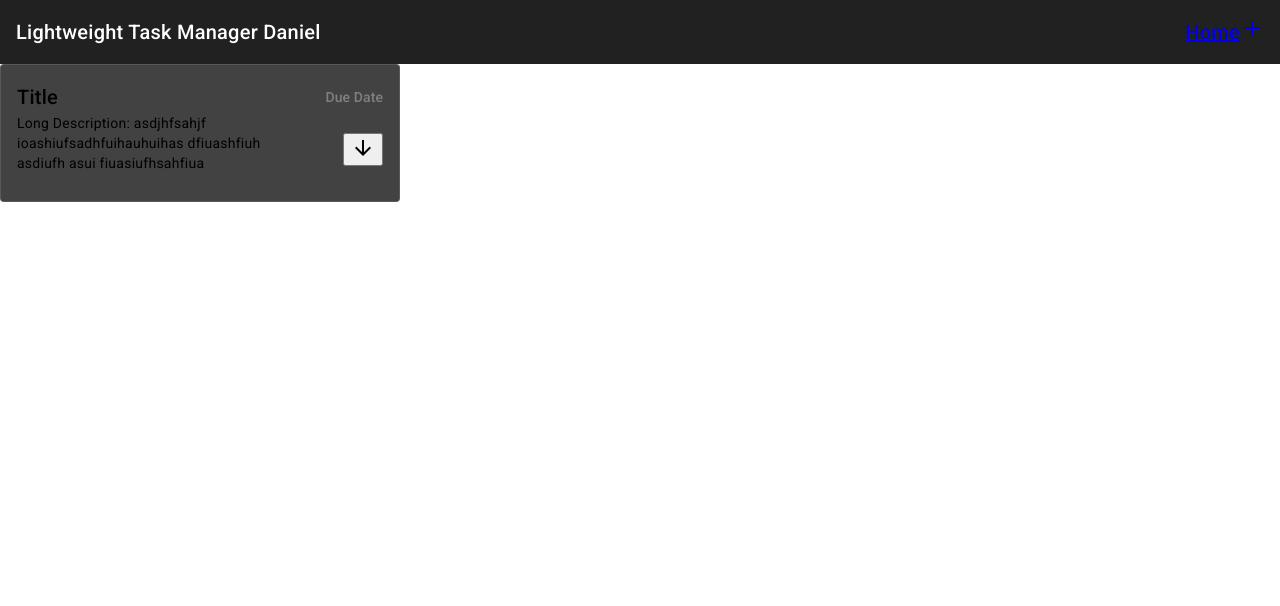
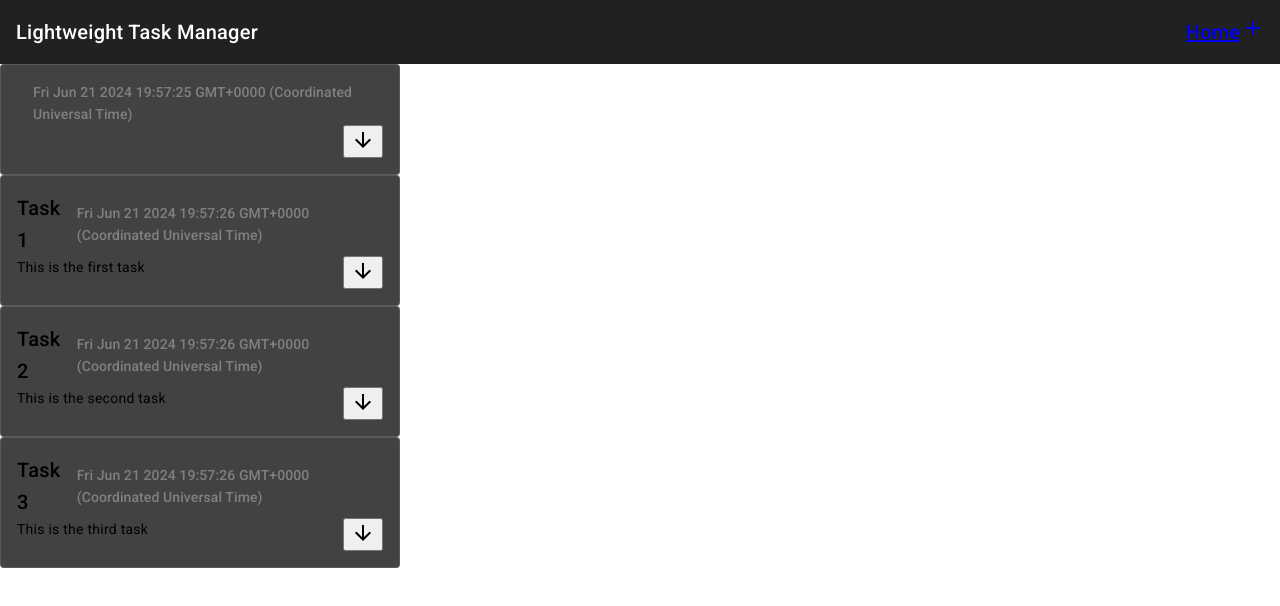
Before and after one commit to Revivedaniel/Lightweight-Task-Manager, an Angular app: page /home in a window 1280 px wide. Shown: the top 606 px of the page. Built offline with nearby package versions, Linux system fonts and the light colour scheme.

Commit message:
Created the Task service and added the Dexie package to interface with IndexedDB.

```diff
--- a/package.json
+++ b/package.json
@@ -21,6 +21,7 @@
     "@angular/platform-browser-dynamic": "^17.0.0",
     "@angular/router": "^17.0.0",
     "@angular/service-worker": "^17.0.0",
+    "dexie": "^4.0.7",
     "rxjs": "~7.8.0",
     "tslib": "^2.3.0",
     "zone.js": "~0.14.2"
--- a/src/app/add-task/add-task.component.ts
+++ b/src/app/add-task/add-task.component.ts
@@ -4,6 +4,8 @@ import {MatFormFieldModule} from '@angular/material/form-field';
 import {MatDatepickerModule} from '@angular/material/datepicker';
 import {FormControl, FormGroup, FormsModule, ReactiveFormsModule} from '@angular/forms';
 import { provideNativeDateAdapter } from '@angular/material/core';
+import { Task } from '../models/task.model';
+import { TaskService } from '../services/task.service';
 
 @Component({
   selector: 'app-add-task',
@@ -21,7 +23,19 @@ export class AddTaskComponent {
     dueDate: new FormControl(''),
   });
 
+  constructor(private taskService: TaskService) {}
+
   onSubmit(): void {
     console.log('Form submitted', this.taskForm.value);
+    if (this.taskForm.valid) {
+      const newTask: Task = {
+        title: this.taskForm.value.title!,
+        description: this.taskForm.value.description!,
+        dueDate: new Date(this.taskForm.value.dueDate!),
+      }
+      this.taskService.addTask(newTask).then(id => {
+        console.log('Task added with id', id);
+      })
+    }
   }
 }
--- a/src/app/app.component.ts
+++ b/src/app/app.component.ts
@@ -11,8 +11,6 @@ import { DynamicHeaderComponent, HeaderButton } from './shared/dynamic-header/dy
   styleUrl: './app.component.scss'
 })
 export class AppComponent {
-  // TODO: Create a service to manage the tasks.
-  // TODO: Make the app a PWA.
   buttons: HeaderButton[] = [
     {
       functionalityType: 'Link',
--- a/src/app/app.config.ts
+++ b/src/app/app.config.ts
@@ -5,10 +5,16 @@ import { routes } from './app.routes';
 import { provideAnimationsAsync } from '@angular/platform-browser/animations/async';
 import { MatSlideToggleModule } from '@angular/material/slide-toggle';
 import { provideServiceWorker } from '@angular/service-worker';
+import { AppDB } from './db';
 
 export const appConfig: ApplicationConfig = {
-  providers: [provideRouter(routes), provideAnimationsAsync(), provideServiceWorker('ngsw-worker.js', {
-        enabled: !isDevMode(),
-        registrationStrategy: 'registerWhenStable:30000'
-    })]
+  providers: [
+    provideRouter(routes),
+    provideAnimationsAsync(),
+    provideServiceWorker('ngsw-worker.js', {
+      enabled: !isDevMode(),
+      registrationStrategy: 'registerWhenStable:30000',
+    }),
+    AppDB
+  ],
 };
--- a/src/app/components/task/task.component.html
+++ b/src/app/components/task/task.component.html
@@ -1,12 +1,12 @@
 <mat-card class="example-card" appearance="outlined">
     <mat-card-header class="custom-card-header">
         <div class="header-content">
-          <mat-card-title>{{taskTitle}}</mat-card-title>
-          <mat-card-subtitle>Due Date</mat-card-subtitle>
+          <mat-card-title>{{task.title}}</mat-card-title>
+          <mat-card-subtitle>{{task.dueDate}}</mat-card-subtitle>
         </div>
       </mat-card-header>
     <mat-card-content class="content">
-      <p class="description">{{taskDescription}}</p>
+      <p class="description">{{task.description}}</p>
       <button mat-icon-button>
         <mat-icon>arrow_downward</mat-icon>
       </button>
--- a/src/app/components/task/task.component.ts
+++ b/src/app/components/task/task.component.ts
@@ -2,6 +2,7 @@ import { Component, Input } from '@angular/core';
 import {MatCardModule} from '@angular/material/card';
 import {MatIconModule} from '@angular/material/icon';
 import {MatChipsModule} from '@angular/material/chips';
+import { Task } from '../../models/task.model';
 
 @Component({
   selector: 'app-task',
@@ -17,6 +18,9 @@ export class TaskComponent {
   // TODO: Add a button to mark the task as complete
   // TODO: Add a button to cancel the task aka remove the due date
   // TODO: Add a button to resume the task aka add a due date to the task
-  @Input() taskTitle: string = "Title";
-  @Input() taskDescription: string = "Long Description: asdjhfsahjf ioashiufsadhfuihauhuihas dfiuashfiuh asdiufh asui fiuasiufhsahfiua";
+  @Input() task: Task = {
+    title: '',
+    description: '',
+    dueDate: new Date()
+  };
 }
--- /dev/null
+++ b/src/app/db.ts
@@ -0,0 +1,37 @@
+// db.ts
+import Dexie, { Table } from 'dexie';
+import { Task } from './models/task.model';
+
+export class AppDB extends Dexie {
+  tasks!: Table<Task, number>;
+
+  constructor() {
+    super('ngdexieliveQuery');
+    this.version(1).stores({
+      tasks: '++id, title, description, dueDate',
+    });
+    this.on('populate', () => this.populate());
+  }
+
+  async populate() {
+    await db.tasks.bulkAdd([
+      {
+        title: 'Task 1',
+        description: 'This is the first task',
+        dueDate: new Date(),
+      },
+      {
+        title: 'Task 2',
+        description: 'This is the second task',
+        dueDate: new Date(),
+      },
+      {
+        title: 'Task 3',
+        description: 'This is the third task',
+        dueDate: new Date(),
+      },
+    ]);
+  }
+}
+
+export const db = new AppDB();
--- a/src/app/home/home.component.html
+++ b/src/app/home/home.component.html
@@ -1,3 +1,6 @@
 <!-- Tasks -->
  <!-- TODO: Render these dynamically for all the tasks. -->
 <app-task></app-task>
+<div *ngFor="let task of tasks">
+    <app-task [task]="task"></app-task>
+</div>
--- a/src/app/home/home.component.ts
+++ b/src/app/home/home.component.ts
@@ -1,13 +1,24 @@
-import { Component } from '@angular/core';
+import { Component, OnInit } from '@angular/core';
 import { TaskComponent } from '../components/task/task.component';
+import { CommonModule } from '@angular/common';
+import { Task } from '../models/task.model';
+import { TaskService } from '../services/task.service';
 
 @Component({
   selector: 'app-home',
   standalone: true,
-  imports: [TaskComponent],
+  imports: [TaskComponent, CommonModule],
   templateUrl: './home.component.html',
   styleUrl: './home.component.scss'
 })
-export class HomeComponent {
+export class HomeComponent implements OnInit {
+  tasks: Task[] = [];
 
+  constructor(private taskService: TaskService) {}
+
+  ngOnInit() {
+    this.taskService.getTasks().subscribe(tasks => {
+      this.tasks = tasks;
+    });
+  }
 }
--- /dev/null
+++ b/src/app/models/task.model.ts
@@ -0,0 +1,5 @@
+export interface Task {
+    title: string;
+    description: string;
+    dueDate: Date;
+}
--- /dev/null
+++ b/src/app/services/task.service.ts
@@ -0,0 +1,44 @@
+import { Injectable } from '@angular/core';
+import { Task } from '../models/task.model';
+import { Observable } from 'rxjs';
+import { AppDB } from '../db';
+import { PromiseExtended } from 'dexie';
+
+@Injectable({
+  providedIn: 'root',
+})
+export class TaskService {
+
+  constructor(private db: AppDB) {
+   }
+
+  addTask(task: Task): PromiseExtended<number> {
+    // TODO: Implement Dexie.js to save the task to IndexedDB
+    return this.db.tasks.add(task);
+  };
+
+  getTasks(): Observable<Task[]> {
+    return new Observable<Task[]>(observer => {
+      setTimeout(() => {
+        observer.next([
+          {
+            title: 'Task 1',
+            description: 'This is the first task',
+            dueDate: new Date()
+          },
+          {
+            title: 'Task 2',
+            description: 'This is the second task',
+            dueDate: new Date()
+          },
+          {
+            title: 'Task 3',
+            description: 'This is the third task',
+            dueDate: new Date()
+          }
+        ]);
+        observer.complete();
+      }, 1000);
+    });
+  }
+}
--- a/src/app/shared/dynamic-header/dynamic-header.component.html
+++ b/src/app/shared/dynamic-header/dynamic-header.component.html
@@ -1,5 +1,5 @@
 <mat-toolbar>
-    <span *ngIf="includeJumbotron">{{jumbotronText}} Daniel</span>
+    <span *ngIf="includeJumbotron">{{jumbotronText}}</span>
     <span class="spacer"></span>
     <div *ngFor="let button of buttons">
         <button *ngIf="button.functionalityType === 'Button'">
```
Also changed, not shown: 2 other files (tests, documents, lock files or other folders).
